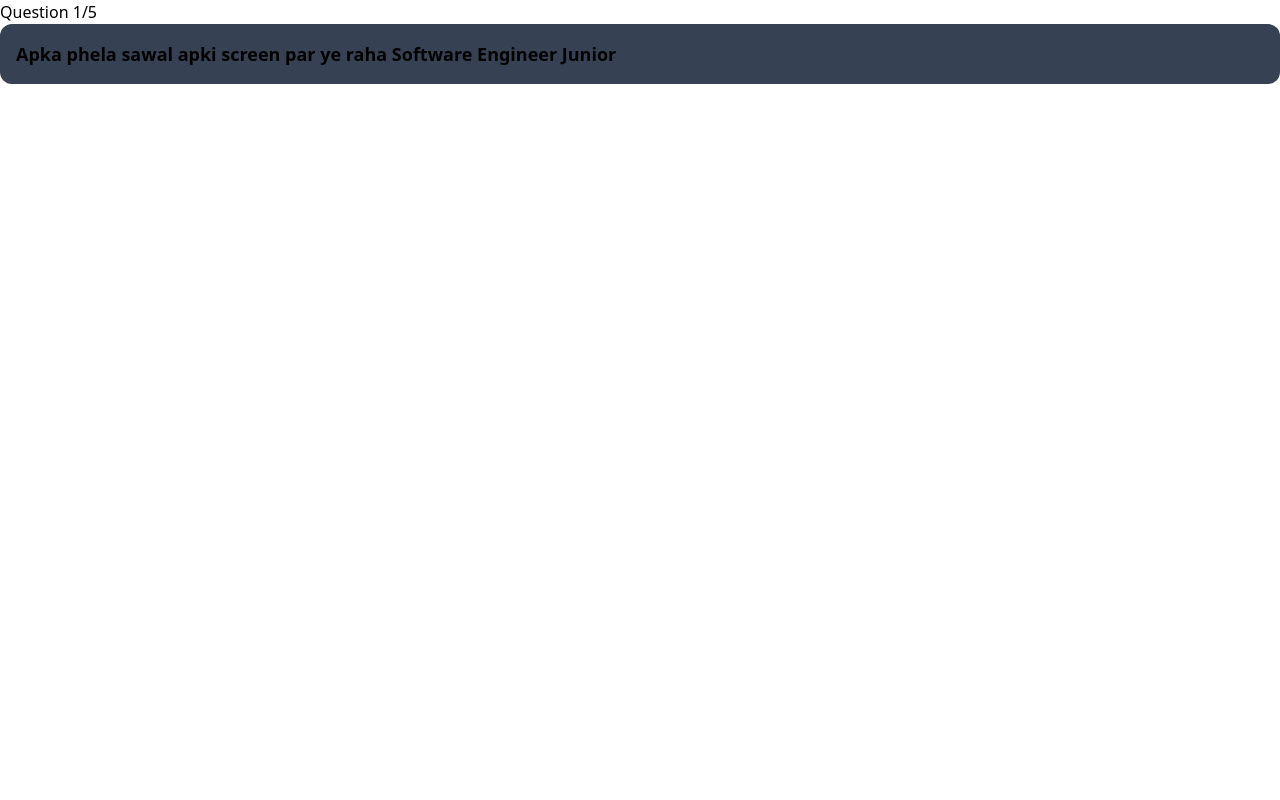
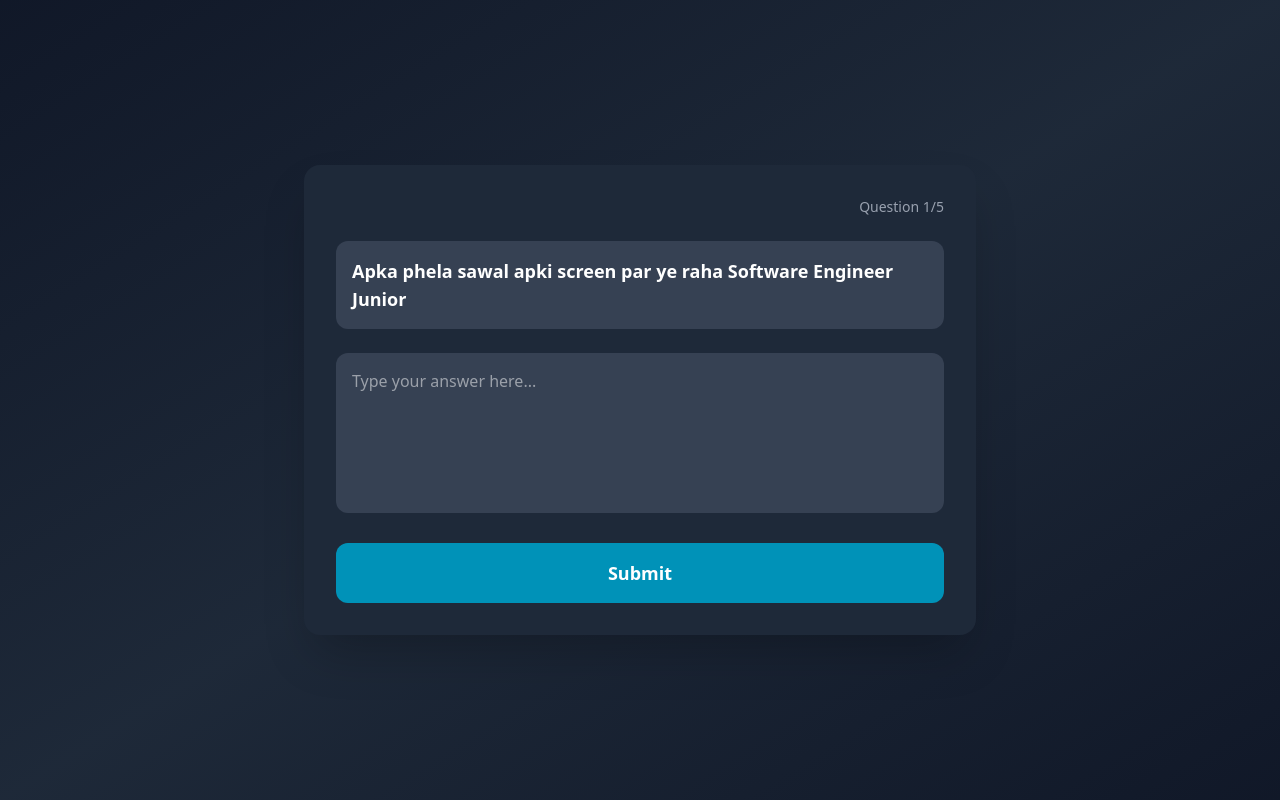
Before and after one commit to amey146/AceInterview, a React (Vite) app in the folder aceinterview/: page /interview in a window 1280 px wide. Built offline with nearby package versions, Linux system fonts and the light colour scheme.

Commit message:
AnswerInput

```diff
--- /dev/null
+++ b/aceinterview/src/components/AnswerInput.jsx
@@ -0,0 +1,5 @@
+export default function AnswerInput({ value, onChange }) {
+    return (
+        <textarea name="ans" id="ans" value={value} onChange={(e) => onChange(e.target.value)} placeholder="Type your answer here..." className="w-full h-40 p-4 rounded-xl bg-gray-700 text-white focus:outline-none focus:ring-2 focus:ring-cyan-500 resize-none"></textarea>
+    );
+}
--- a/aceinterview/src/pages/InterviewPage.jsx
+++ b/aceinterview/src/pages/InterviewPage.jsx
@@ -1,6 +1,7 @@
 import { useEffect, useState } from "react";
 import { getAIQuestion, getAIResponse } from "../utils/aiClient";
 import QuestionBox from "../components/QuestionBox";
+import AnswerInput from "../components/AnswerInput";
 
 export default function InterviewPage({ role, level }) {
     const TOTAL_QUESTIONS = 5;
@@ -38,15 +39,17 @@ export default function InterviewPage({ role, level }) {
 
     return (
 
-        <div>
-            <div>
-                <div>
+        <div className="min-h-screen flex flex-col items-center justify-center px-4 py-10 bg-gradient-to-br from-gray-900 via-gray-800 to-gray-900 text-white">
+            <div className="w-full max-w-2xl bg-gray-800 rounded-2xl shadow-2xl p-8 space-y-6">
+                <div className="text-sm text-gray-400 text-right">
                     Question {currentIndex}/{TOTAL_QUESTIONS}
                 </div>
                 {loading && <div> Loading </div>}
                 {!loading && !feedback && (
                     <>
                         <QuestionBox question={currentQuestion} />
+                        <AnswerInput value={userAnswer} onChange={setUserAnswer} />
+                        <button onClick={handleSubmit} className="w-full bg-cyan-600 hover:bg-cyan-700 transition-all text-white p-4 rounded-xl text-lg font-semibold">Submit</button>
                     </>
                 )}
             </div>
```
